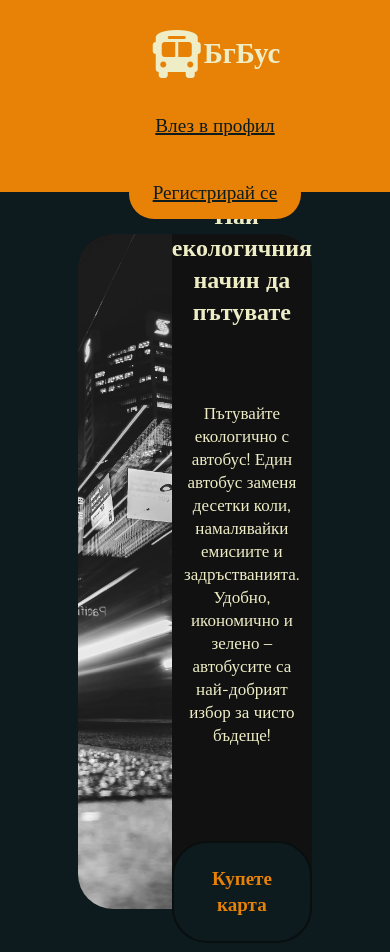
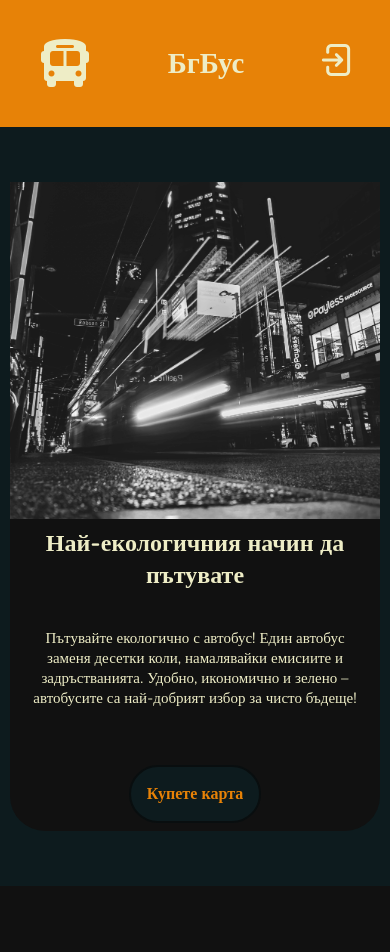
Before and after one commit to PiponcheDev/NOIT-2024-2025, a PHP site: page /pages/index.html in a window 390 px wide. After the commit the page ends 886 px from the top, so only its background shows below. Run offline with PHP 8.4, Linux system fonts and the light colour scheme; some libraries are stand-ins or nearby versions.

Commit message:
media queries for home page

```diff
--- a/css/index.css
+++ b/css/index.css
@@ -12,6 +12,7 @@
 body {
   background: var(--primary-color);
   align-items: center;
+
 }
 nav {
   display: flex;
@@ -29,6 +30,9 @@ nav > div {
   width: 10vw;
   height: 9vh;
   margin-left: 2.5rem;
+}
+#mobile-log-in {
+  display: none;
 }
 #logo {
   font-size: 3rem;
@@ -152,39 +156,96 @@ section {
 
 @media (max-width: 768px) {
   nav {
-    flex-direction: column;
-    height: auto;
-    padding: 1rem 0;
+    justify-content:space-around;
+    height: 15vh;
+
   }
 
   nav > div {
     width: 100%;
-    justify-content: center;
-    margin-bottom: 0.5rem;
+    display: flex;
+    justify-content: space-around;
+    align-items: center;
+    margin: auto;
+
+  }
+
+  #mobile-log-in{
+    display: block;
+    height: auto;
   }
 
   nav > ul {
-    width: 100%;
-    flex-direction: column;
-    align-items: center;
+    display: none;
+  }
+}
+
+@media (max-width: 1024px) {
+  .container {
+    width: 80vw;
+    height: auto;
+    grid-template-columns: 1fr;
+    grid-template-rows: auto auto;
+    grid-template-areas:
+      "deco"
+      "info";
+  }
+
+  .deco {
+    border-radius: 35px 35px 0 0;
+    height: 40vh;
+  }
+
+  .info {
+    padding: 2rem;
+    gap: 2rem;
+  }
+
+  .info p {
+    padding: 5px;
+    font-size: 15px;
+  }
+  nav > ul {
+    width:50vw;
     gap: 1rem;
     font-size: 1.2em;
     margin: 0;
   }
+}
 
-  .nav-button {
-    padding: 10px;
-    text-decoration: underline var(--primary-color) 2px;
-    padding: 0.8rem 1.5rem;
-    background-color: var(--secondary-color);
-    border-radius: 25px;
-    color: var(--primary-color);
-    transition: background-color 0.3s ease-in-out;
+@media (max-width: 480px) {
+  nav > div {
+    align-items: center;
   }
 
-  .nav-button:hover {
-    background-color: var(--primary-color);
-    color: var(--text-color);
-    box-shadow: 0 4px 10px rgba(0, 0, 0, 0.5);
+  nav > ul {
+    font-size: 1em;
+  }
+
+  .container {
+    width: 95vw;
+    height: auto;
+    grid-template-columns: 1fr;
+    grid-template-rows: auto auto;
+    grid-template-areas:
+      "deco"
+      "info";
+  }
+
+  .deco {
+    border-radius: 0;
+  }
+
+  .info {
+    padding: 0.5rem;
+  }
+
+  .info .buy {
+    font-size: 16px;
+    padding: 1rem;
+  }
+
+  .info p {
+    font-size: 15px;
   }
 }
--- a/pages/index.html
+++ b/pages/index.html
@@ -28,6 +28,7 @@
       <div>
         <i class="fa-solid fa-bus" id="logo"></i>
         <h1 id="name">БгБус</h1>
+        <a id="mobile-log-in" href="login.html" class="nav-button"><img src="../media/log-in.png"></a>
       </div>
       <ul>
         <a href="login.html" class="nav-button">Влез в профил</a>
```
Also changed, not shown: media/log-in.png (added).
